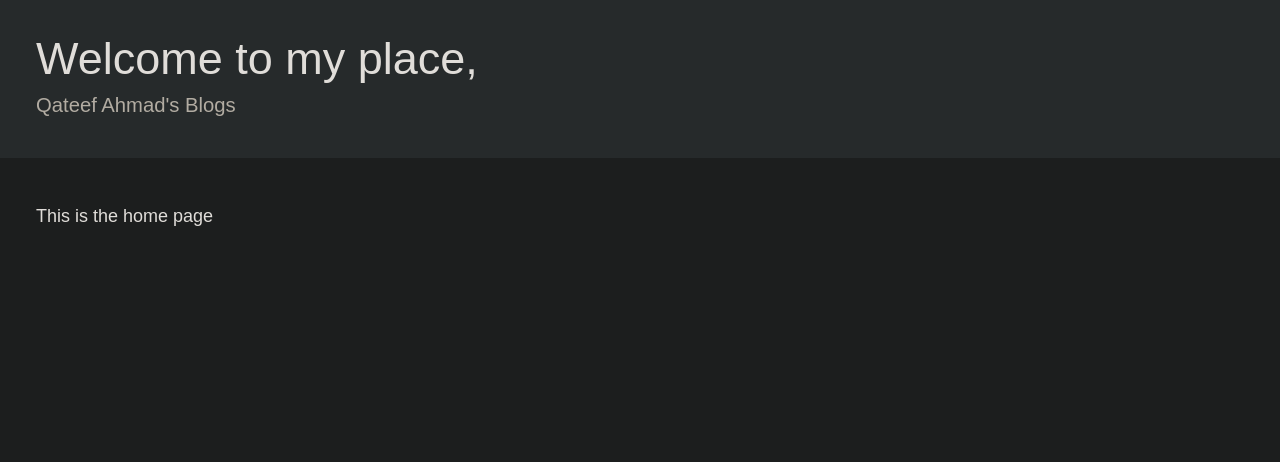
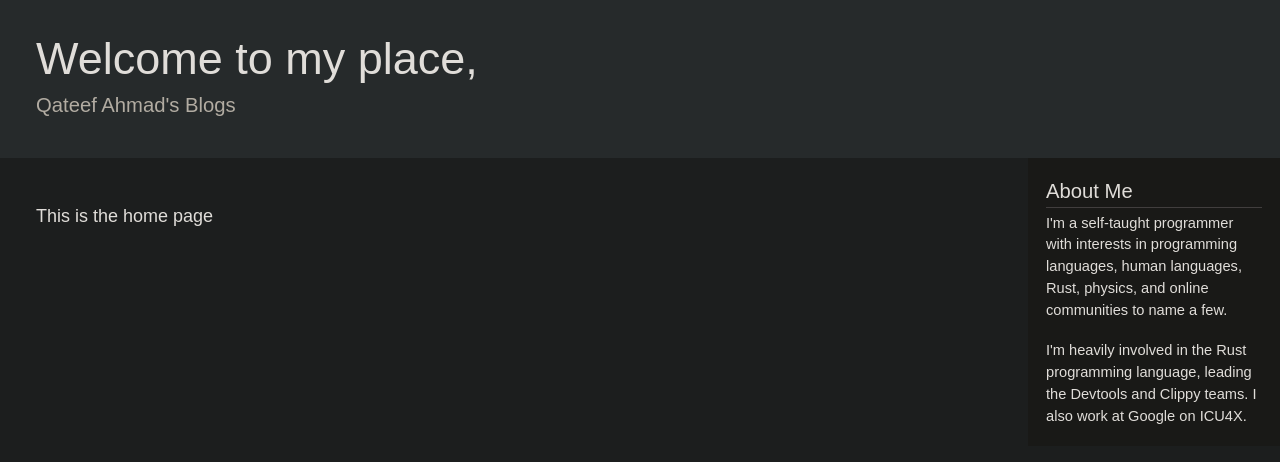
Before and after one commit to enix403/enix403.github.io, a SvelteKit app: page / in a window 1280 px wide. Shown: the top 462 px of the page. Built offline with nearby package versions, Linux system fonts and the light colour scheme.

Commit message:
Added about me

```diff
--- a/src/lib/components/PostWrapper.svelte
+++ b/src/lib/components/PostWrapper.svelte
@@ -22,7 +22,7 @@
 
 <div class="post-wrapper">
   <!-- Title -->
-  <header class="border-b border-[#413e3e] pb-3 prose-sm md:prose-base">
+  <header class="border-b border-app-line pb-3 prose-sm md:prose-base">
     <h1 class="!my-0 font-semibold">
       {frontmatter.title}
     </h1>
--- a/src/routes/+layout.svelte
+++ b/src/routes/+layout.svelte
@@ -6,14 +6,27 @@
 </script>
 
 <main class="min-h-screen bg-[--app-bg-color]">
-  <div class="bg-[#262A2B] py-8 px-6 md:px-8">
-    <h1 class="text-2xl sm:text-3xl md:text-4xl xl:text-[2.5rem] leading-9">Welcome to my place,</h1>
-    <p class="md:mt-2 text-sm md:text-lg text-[#B2ACA2]">Qateef Ahmad's Blogs</p>
+  <div class="bg-[#262A2B] px-6 py-8 md:px-8">
+    <h1 class="text-2xl leading-9 sm:text-3xl md:text-4xl xl:text-[2.5rem]">
+      Welcome to my place,
+    </h1>
+    <p class="text-sm text-[#B2ACA2] md:mt-2 md:text-lg">Qateef Ahmad's Blogs</p>
   </div>
 
-  <div class="mx-auto max-w-[1280px] mb-20">
-    <div class="pt-10 px-6 md:px-8">
+  <div class="mx-auto mb-20 flex max-w-[1280px] items-stretch">
+    <div class="flex-1 px-6 pt-10 md:px-8">
       {@render children?.()}
+    </div>
+    <div class="w-56 shrink-0 bg-[#191917] px-4 py-4 text-[0.813rem] max-md:hidden">
+      <h2 class="border-app-line border-b text-lg">About Me</h2>
+      <p class="mt-1">
+        I'm a self-taught programmer with interests in programming languages, human languages, Rust,
+        physics, and online communities to name a few.
+      </p>
+      <p class="mt-4">
+        I'm heavily involved in the Rust programming language, leading the Devtools and Clippy
+        teams. I also work at Google on ICU4X.
+      </p>
     </div>
   </div>
 </main>
--- a/tailwind.config.ts
+++ b/tailwind.config.ts
@@ -4,10 +4,14 @@ export default {
   content: ['./src/**/*.{html,js,svelte,svx,md,ts}'],
 
   theme: {
-    extend: {}
+    extend: {
+      colors: {
+        'app-line': '#413E3E'
+      }
+    }
   },
 
   plugins: [
     require('@tailwindcss/typography'),
   ]
-} satisfies Config;
+} as Config;
```
